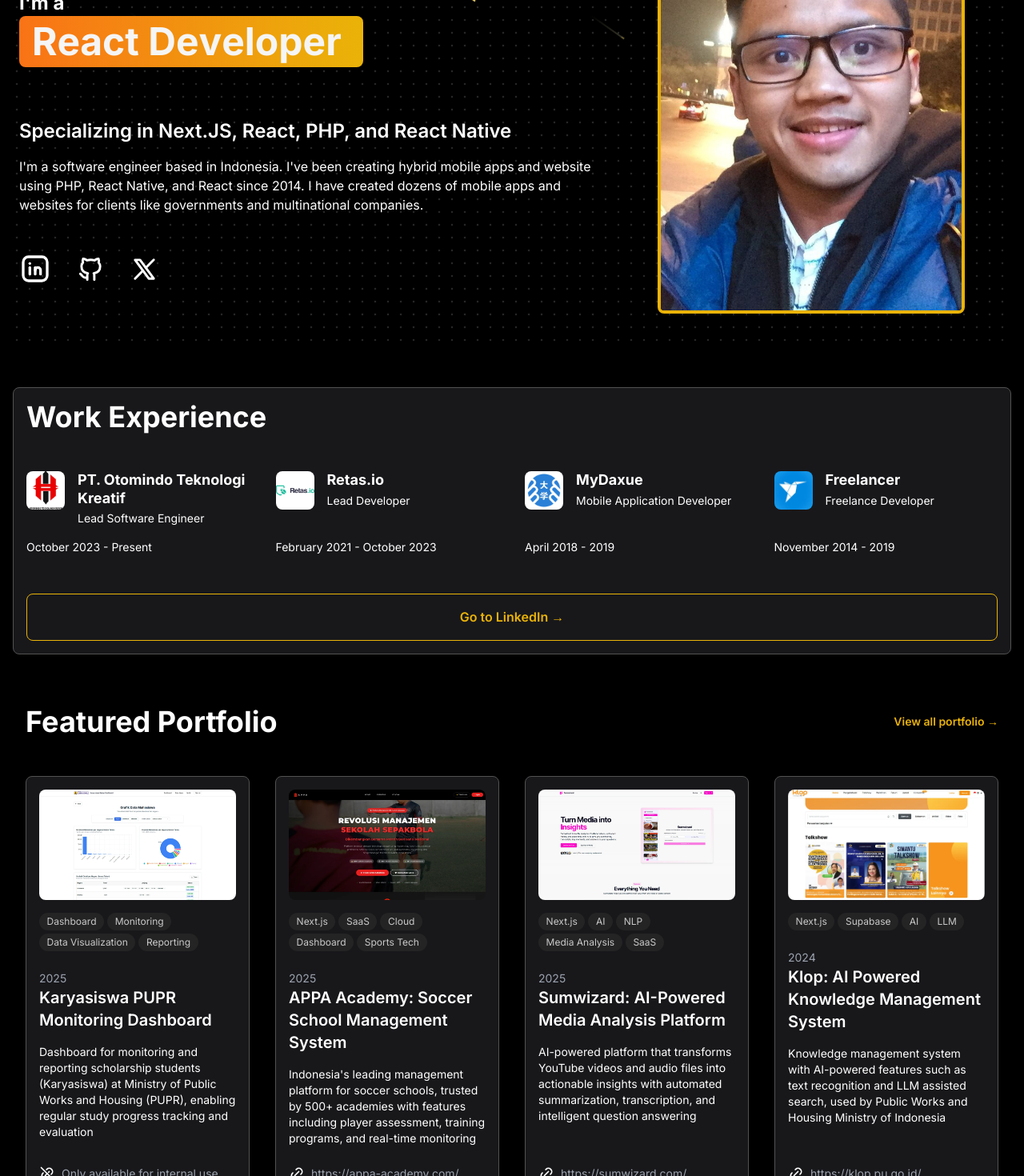
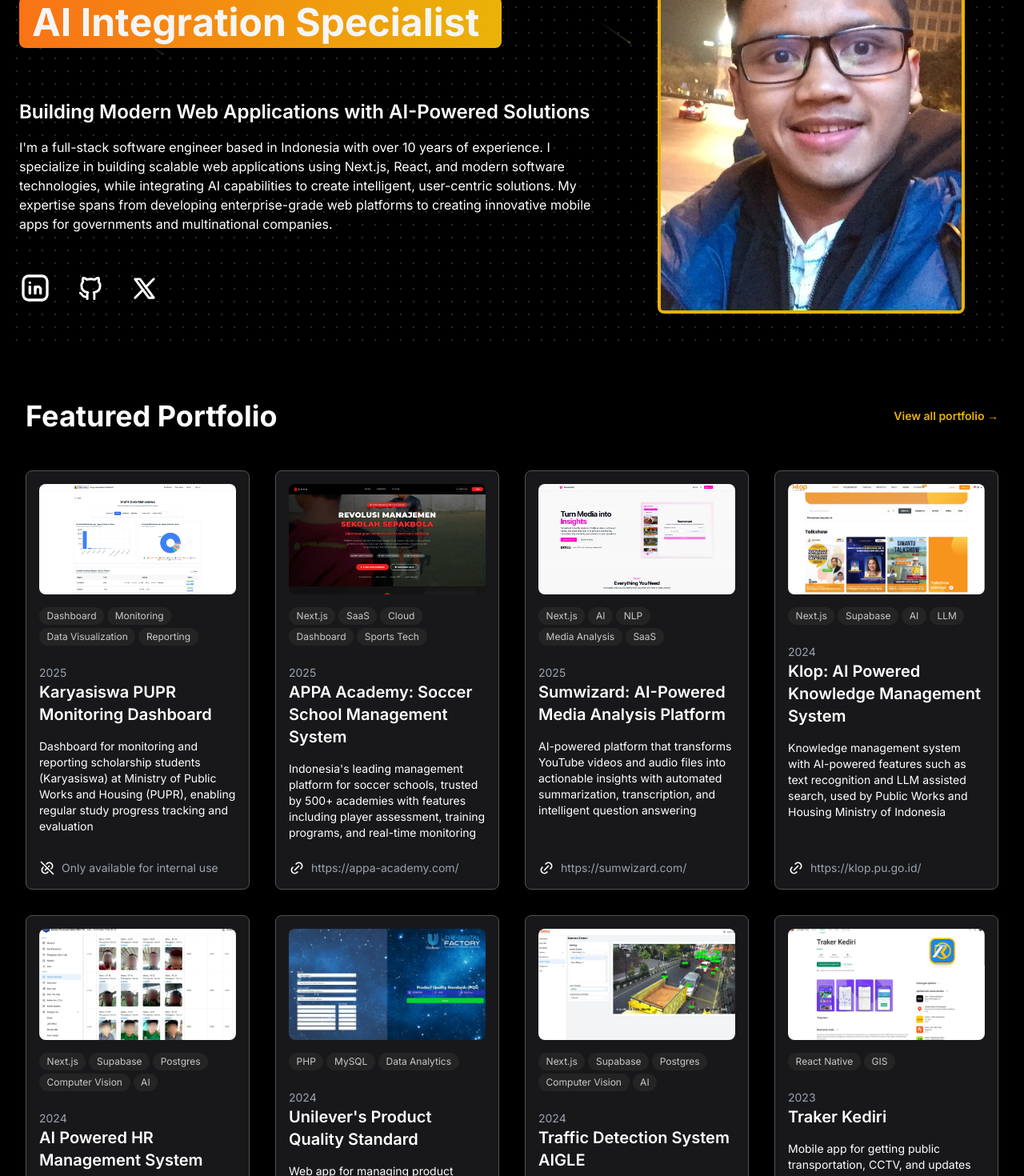
Before and after one commit to yudistiraashadi/portfolio-next-js, a Next.js app: page / in a window 1280 px wide. Shown: the part 320-1790 px from the top of the page at 80% size. Built offline with nearby package versions, Linux system fonts and the light colour scheme.

Commit message:
revamp homepage content and add featured portfolio section with enhanced project visibility

```diff
--- a/src/app/page.tsx
+++ b/src/app/page.tsx
@@ -41,8 +41,8 @@
                   className="rounded-lg bg-gradient-to-r from-orange-300 to-yellow-300 p-2 lg:px-4 dark:from-orange-500 dark:to-yellow-500"
                   words={[
                     "Full Stack Developer",
-                    "React Developer",
-                    "Web Developer",
+                    "AI Integration Specialist",
+                    "Web Application Expert",
                     "Software Engineer",
                     "React Native Developer",
                   ]}
@@ -50,15 +50,17 @@
               </div>
 
               <h2 className="mb-4 text-xl font-semibold lg:text-2xl">
-                Specializing in Next.JS, React, PHP, and React Native
+                Building Modern Web Applications with AI-Powered Solutions
               </h2>
 
               <p className="text-sm lg:text-base">
-                I&apos;m a software engineer based in Indonesia. I&apos;ve been
-                creating hybrid mobile apps and website using PHP, React Native,
-                and React since 2014. I have created dozens of mobile apps and
-                websites for clients like governments and multinational
-                companies.
+                I&apos;m a full-stack software engineer based in Indonesia with
+                over 10 years of experience. I specialize in building scalable
+                web applications using Next.js, React, and modern software
+                technologies, while integrating AI capabilities to create
+                intelligent, user-centric solutions. My expertise spans from
+                developing enterprise-grade web platforms to creating innovative
+                mobile apps for governments and multinational companies.
               </p>
 
               {/* socials  */}
@@ -107,6 +109,33 @@
           </div>
         </Container>
       </HeroHighlight>
+
+      {/* Featured portfolio */}
+      <Container className="space-y-12 p-4">
+        <div className="flex items-center justify-between">
+          <h2 className="text-2xl font-bold lg:text-4xl">Featured Portfolio</h2>
+
+          <Link
+            href="/portfolio"
+            className="flex-shrink-0 text-sm font-semibold text-yellow-500 hover:underline"
+          >
+            View all portfolio &rarr;
+          </Link>
+        </div>
+
+        <div className="grid grid-cols-1 gap-8 sm:grid-cols-2 lg:grid-cols-4">
+          {portfolioData
+            .filter((portfolio) => portfolio.priority)
+            .slice(0, 8)
+            .map((portfolio) => (
+              <PortfolioCard
+                key={portfolio.title}
+                portfolio={portfolio}
+                className="min-h-[30rem]"
+              />
+            ))}
+        </div>
+      </Container>
 
       {/* work experience */}
       <Container className="space-y-12 overflow-hidden rounded-lg border-2 border-[#eaeaea] bg-zinc-50 p-4 dark:border dark:border-neutral-600 dark:bg-zinc-900">
@@ -158,33 +187,6 @@
           Go to LinkedIn &rarr;
         </Link>
       </Container>
-
-      {/* Featured portfolio */}
-      <Container className="space-y-12 p-4">
-        <div className="flex items-center justify-between">
-          <h2 className="text-2xl font-bold lg:text-4xl">Featured Portfolio</h2>
-
-          <Link
-            href="/portfolio"
-            className="flex-shrink-0 text-sm font-semibold text-yellow-500 hover:underline"
-          >
-            View all portfolio &rarr;
-          </Link>
-        </div>
-
-        <div className="grid grid-cols-1 gap-8 sm:grid-cols-2 lg:grid-cols-4">
-          {portfolioData
-            .filter((portfolio) => portfolio.priority)
-            .slice(0, 4)
-            .map((portfolio) => (
-              <PortfolioCard
-                key={portfolio.title}
-                portfolio={portfolio}
-                className="min-h-[30rem]"
-              />
-            ))}
-        </div>
-      </Container>
     </div>
   );
 }
--- a/src/data/portfolio.ts
+++ b/src/data/portfolio.ts
@@ -192,6 +192,7 @@
       "Mobile app for getting public transportation, CCTV, and updates regarding Dishub of Kediri City, Indonesia",
     image: trakerKediriImage.src,
     tags: ["React Native", "GIS"],
+    priority: true,
   },
   {
     url: "https://play.google.com/store/apps/details?id=com.exita",
```
